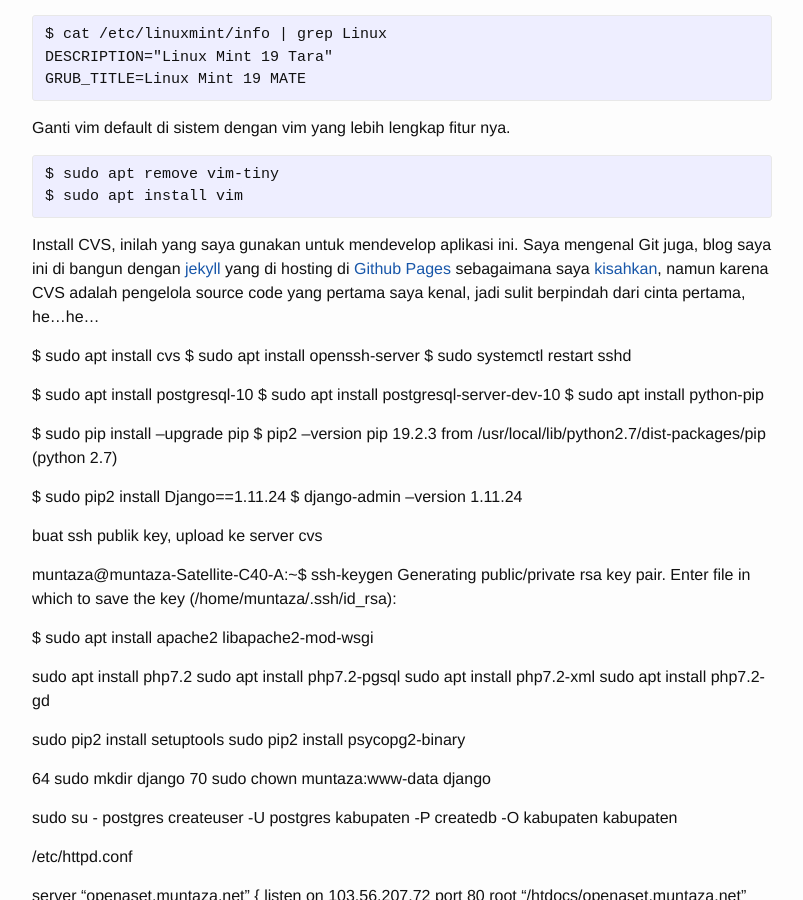
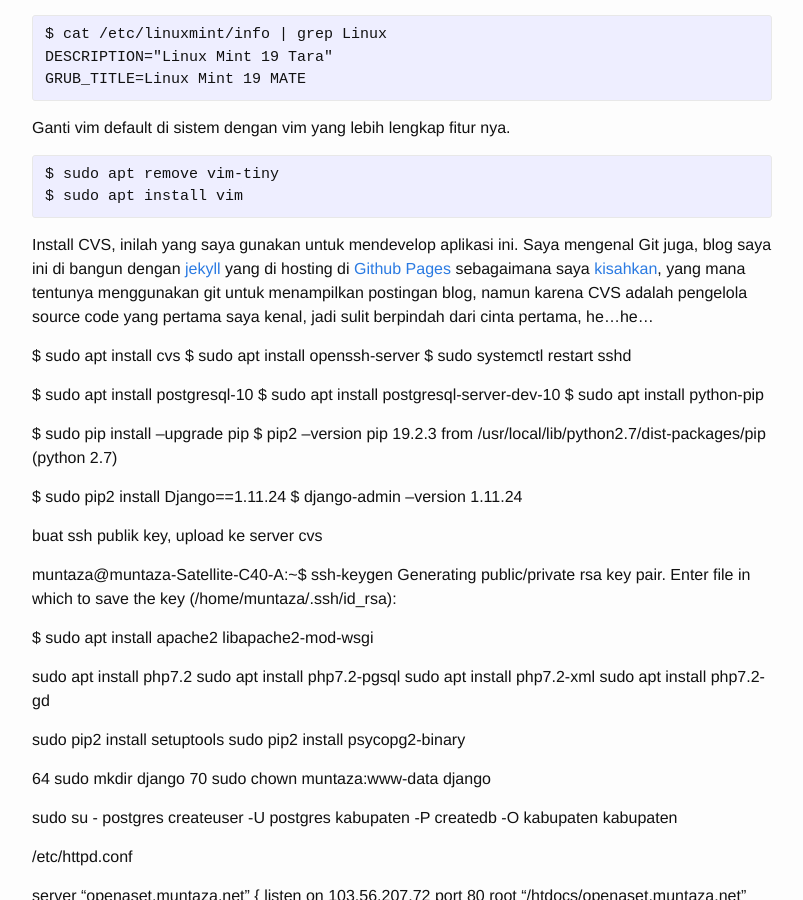
Before and after one commit to muntaza/muntaza.github.io, a Jekyll site: the page built from _posts/2019-09-21-openaset-linux-mint.markdown, in a window 1280 px wide and 900 px high, scrolled down 425 px. Shown: the whole window, without its empty margins (238-1041 px from the left). Built offline with Jekyll 4.4.1, drawn with Linux system fonts in a browser that asks for light colours.

Commit message:
linux dan openaset

```diff
--- a/_posts/2019-09-21-openaset-linux-mint.markdown
+++ b/_posts/2019-09-21-openaset-linux-mint.markdown
@@ -38,8 +38,9 @@
 
 Install CVS, inilah yang saya gunakan untuk mendevelop aplikasi ini. Saya mengenal
 Git juga, blog saya ini di bangun dengan
-[jekyll]() yang di hosting di [Github Pages]() sebagaimana saya
-[kisahkan](),
+[jekyll](https://jekyllrb.com/) yang di hosting di [Github Pages](https://pages.github.com/) sebagaimana saya
+[kisahkan](https://www.muntaza.id/kisah/2018/12/04/github-pages-jekyll.html),
+yang mana tentunya menggunakan git untuk menampilkan postingan blog,
 namun karena CVS adalah pengelola source code yang pertama saya kenal,
 jadi sulit berpindah dari cinta pertama, he...he...
 
```
